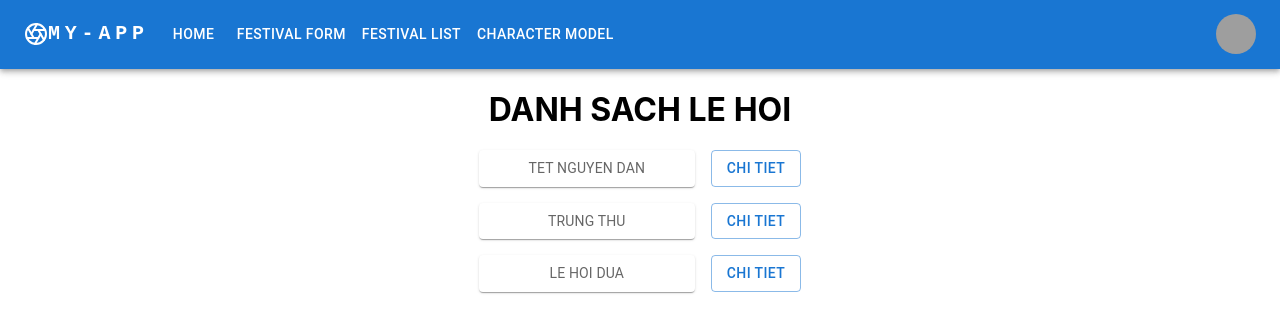
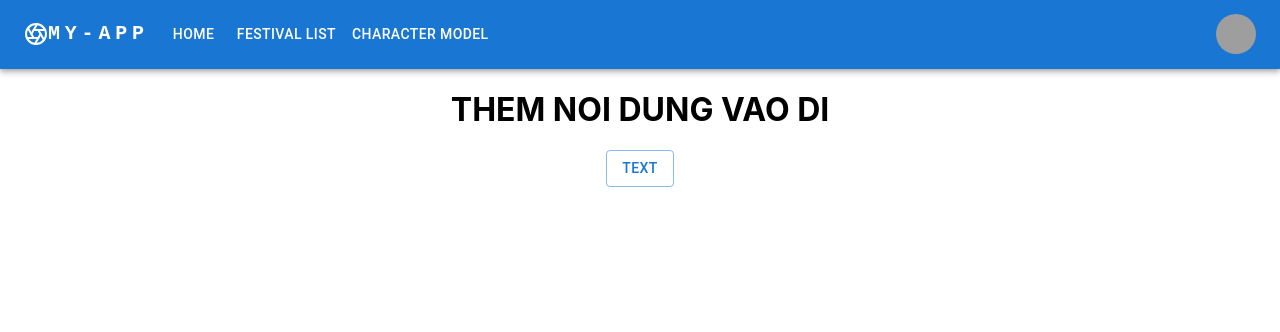
Before and after one commit to accnaylaaccfake111/my-react-app, a React (Create React App) app: page /festivallist in a window 1280 px wide. Shown: the top 332 px of the page. Built offline with nearby package versions, Linux system fonts and the light colour scheme; grey boxes are pictures that could not be loaded.

Commit message:
restructure-project-1

```diff
--- a/src/App.js
+++ b/src/App.js
@@ -1,8 +1,7 @@
 import { BrowserRouter, Routes, Route, Link } from 'react-router-dom';
-import Home from './component/pages/home';
-import FestivalForm from './component/pages/festivalForm';
-import FestivalList from './component/pages/festivalList';
-import CharacterModel from './component/pages/characterModel';
+import Home from './pages/homePage';
+import FestivalListPage from './pages/festivalListPage';
+import CharacterModelPage from './pages/characterModelPage';
 
 import * as React from 'react';
 import AppBar from '@mui/material/AppBar';
@@ -23,7 +22,6 @@ import { Aperture } from 'lucide-react';
 function App() {
   const pages = [
     { label: 'Home', path: '/' },
-    { label: 'Festival Form', path: '/festivalform' },
     { label: 'Festival List', path: '/festivallist' },
     { label: 'Character Model', path: '/charactermodel' },
   ];
@@ -159,9 +157,8 @@ function App() {
       {/* Routing */}
       <Routes>
         <Route path="/" element={<Home />} />
-        <Route path="/festivalform" element={<FestivalForm />} />
-        <Route path="/festivallist" element={<FestivalList />} />
-        <Route path="/charactermodel" element={<CharacterModel />} />
+        <Route path="/festivallist" element={<FestivalListPage />} />
+        <Route path="/charactermodel" element={<CharacterModelPage />} />
       </Routes>
     </BrowserRouter>
   );
--- /dev/null
+++ b/src/pages/characterModelPage.js
@@ -0,0 +1,5 @@
+function characterModelPage() {
+    return 0;
+}
+
+export default characterModelPage
--- /dev/null
+++ b/src/pages/festivalListPage.js
@@ -0,0 +1,11 @@
+import FestivalForm from '../component/festivalForm'
+import FestivalList from '../component/festivalList'
+
+function FestivalListPage(){
+    return(
+        <FestivalForm />
+        // <FestivalList />
+    )
+}
+
+export default FestivalListPage
```
Also changed, not shown: src/component/Polyhedron.js (renamed from src/component/pages/Polyhedron.js), src/component/characterModel.js (renamed from src/component/pages/characterModel.js), src/component/festivalForm.js (renamed from src/component/pages/festivalForm.js), src/component/festivalList.js (renamed from src/component/pages/festivalList.js), src/component/pages/CharacterModel.css (deleted), src/pages/homePage.js (renamed from src/component/pages/home.js).
